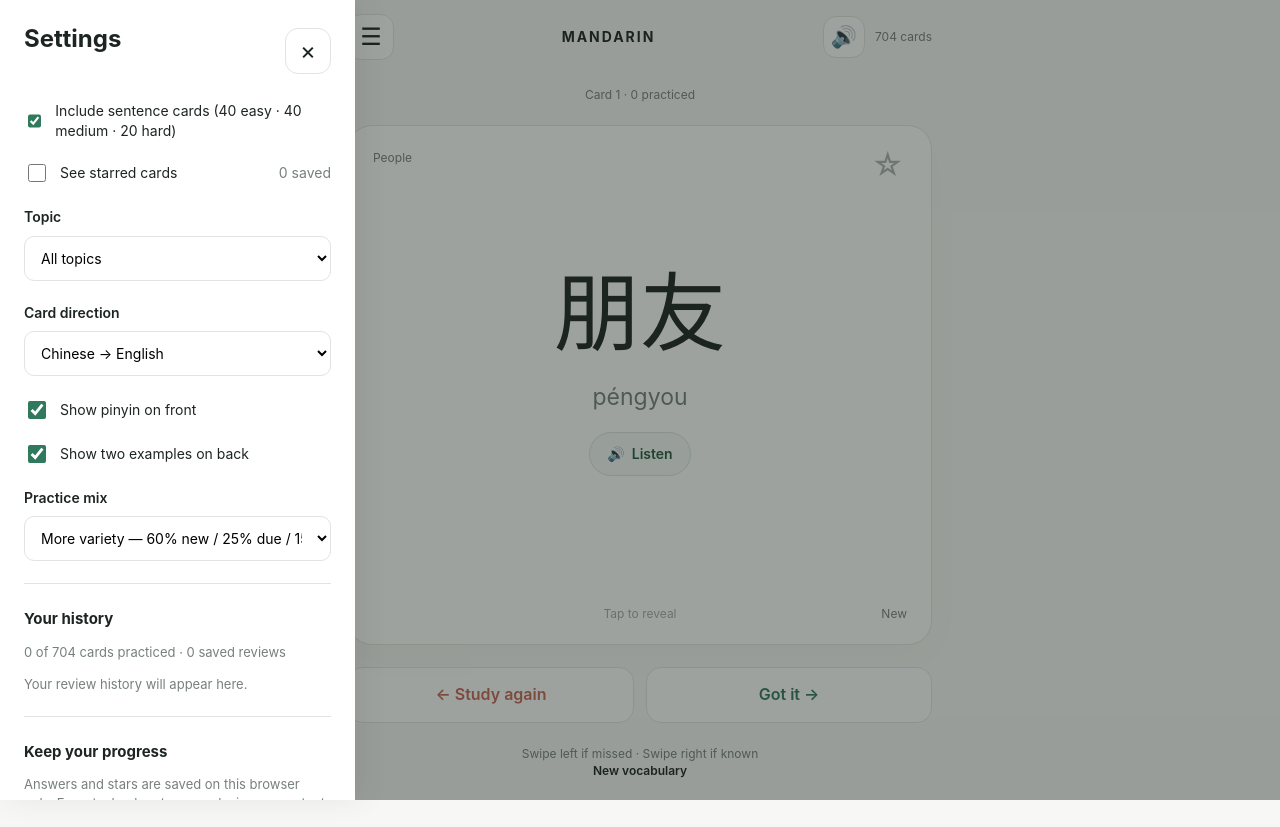
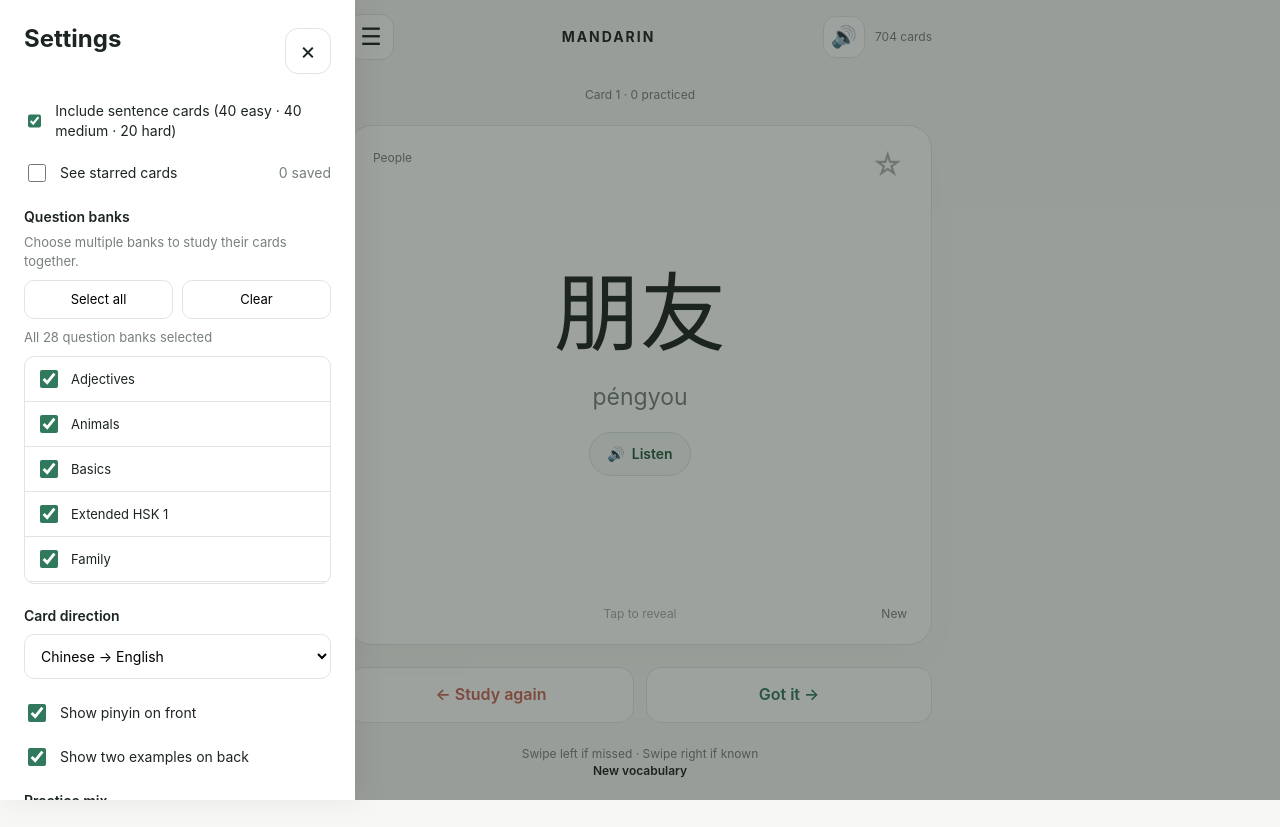
Before and after one commit to ulylab/mandarin-flashcards, a website with bundled scripts: page index.html in a window 1280 px wide. Both pictures are taken after a click on the button "Open settings". Built offline with nearby package versions, Linux system fonts and the light colour scheme.

Commit message:
Allow selecting multiple question banks
* Add multi-bank selection compatibility helpers

* Support selecting multiple question banks

* Support selecting multiple question banks

* Support selecting multiple question banks

* Support selecting multiple question banks

* Support selecting multiple question banks

* Support selecting multiple question banks

* Test multi-bank preferences and legacy migration

* Test mixed-bank scheduling and combined filters

* Run flashcard tests for pull requests and main

* Use existing Scheduler tests CI workflow

```diff
--- a/css/styles.css
+++ b/css/styles.css
@@ -52,3 +52,17 @@
 /* Quiet metadata label, matching the category label typography. */
 .seen-badge{position:absolute;right:24px;bottom:22px;z-index:5;pointer-events:none;color:var(--muted);font-size:12px;font-weight:400;line-height:1.45}
 .sentence-card .seen-badge{color:var(--sentence-accent);font-size:11px;letter-spacing:.04em}
+
+/* Multi-bank selection in Settings: native checkboxes work on touch and keyboard. */
+.bank-picker{border:0;padding:0;margin:22px 0;min-width:0}
+.bank-picker legend{font-size:14px;font-weight:600;padding:0}
+.bank-help{margin:5px 0 10px}
+.bank-actions{display:flex;gap:9px}
+.bank-actions button{flex:1;border:1px solid var(--border);border-radius:10px;background:#fff;padding:9px 10px;font-size:13px}
+.bank-actions button:focus-visible{outline:2px solid var(--green);outline-offset:2px}
+.bank-count{margin:9px 0}
+.bank-list{border:1px solid var(--border);border-radius:10px;max-height:228px;overflow-y:auto;overscroll-behavior:contain}
+.bank-option{display:flex;align-items:center;gap:10px;padding:10px 11px;font-size:13px;cursor:pointer;border-bottom:1px solid var(--border)}
+.bank-option:last-child{border-bottom:0}
+.bank-option input{flex:none;width:18px;height:18px;accent-color:var(--green)}
+.bank-option span{min-width:0;overflow-wrap:anywhere}
--- a/index.html
+++ b/index.html
@@ -11,7 +11,7 @@
 <div class="overlay" id="overlay"><aside class="panel" role="dialog" aria-modal="true" aria-label="Settings"><div class="panelhead"><h2>Settings</h2><button class="iconbtn" id="close" aria-label="Close settings">×</button></div>
 <label class="check"><input type="checkbox" id="sentencesEnabled" checked>Include sentence cards (40 easy · 40 medium · 20 hard)</label>
 <label class="check"><input type="checkbox" id="starredOnly">See starred cards <span id="starCount" class="star-count">0</span></label>
-<label class="setting"><span>Topic</span><select id="topic"><option value="all">All topics</option></select></label>
+<fieldset class="bank-picker"><legend>Question banks</legend><p class="muted bank-help">Choose multiple banks to study their cards together.</p><div class="bank-actions"><button type="button" id="banksAll">Select all</button><button type="button" id="banksNone">Clear</button></div><p class="muted bank-count" id="bankCount" role="status">Loading question banks…</p><div id="bankList" class="bank-list" aria-label="Available question banks"></div></fieldset>
 <label class="setting"><span>Card direction</span><select id="direction"><option value="zh">Chinese → English</option><option value="en">English → Chinese</option><option value="mix">Mixed</option></select></label>
 <label class="check"><input type="checkbox" id="pinyin" checked>Show pinyin on front</label>
 <label class="check"><input type="checkbox" id="examples" checked>Show two examples on back</label>
--- a/js/app.js
+++ b/js/app.js
@@ -1,8 +1,10 @@
 import {state, saveHistory, saveStars, saveSettings, saveReview, exportProgress, importProgress, resetReviewHistory} from './storage.js';
 import {nextCard, grade} from './scheduler.js';
+import {resolveBanks} from './banks.js';
 const $ = id => document.getElementById(id);
 const escapeHTML = value => String(value ?? '').replace(/[&<>"']/g, char => ({'&':'&amp;', '<':'&lt;', '>':'&gt;', '"':'&quot;', "'":'&#39;'}[char]));
 let cards = [], current = null, flipped = false, direction = 'zh', recent = [], session = 0;
+let availableBanks = [];
 let totalReviews = 0;
 let selectionCounts = {};
 let audioMuted = state.settings.audioMuted === true;
@@ -27,8 +29,40 @@ function playAudio(text = current?.zh) {
   synthesis.speak(utterance);
 }
 
+function selectedBanks() {
+  return [...$('bankList').querySelectorAll('input[type="checkbox"]:checked')].map(input => input.value);
+}
+function updateBankCount() {
+  const selected = selectedBanks().length;
+  $('bankCount').textContent = selected === availableBanks.length
+    ? `All ${selected} question banks selected`
+    : `${selected} of ${availableBanks.length} question banks selected`;
+}
+function setSelectedBanks(selection) {
+  const selected = new Set(selection);
+  for (const input of $('bankList').querySelectorAll('input[type="checkbox"]'))
+    input.checked = selected.has(input.value);
+  updateBankCount();
+}
+function buildBankPicker() {
+  const list = $('bankList');
+  list.replaceChildren();
+  for (const bank of availableBanks) {
+    const label = document.createElement('label');
+    label.className = 'bank-option';
+    const input = document.createElement('input');
+    input.type = 'checkbox';
+    input.value = bank;
+    const name = document.createElement('span');
+    name.textContent = bank;
+    label.append(input, name);
+    list.appendChild(label);
+  }
+}
 function options() {
-  return {starredOnly: $('starredOnly').checked, topic: $('topic').value,
+  const selected = selectedBanks();
+  return {starredOnly: $('starredOnly').checked,
+    topics: selected.length === availableBanks.length ? 'all' : selected,
     direction: $('direction').value, pinyin: $('pinyin').checked,
     examples: $('examples').checked, mix: $('mix').value,
     sentencesEnabled: $('sentencesEnabled').checked};
@@ -38,7 +72,8 @@ function restoreOptions() {
   const opts = state.settings;
   audioMuted = opts.audioMuted === true;
   renderMute();
-  for (const id of ['topic','direction','mix']) {
+  setSelectedBanks(resolveBanks(opts, availableBanks));
+  for (const id of ['direction','mix']) {
     const selected = id === 'mix' && opts[id] === 'balanced' ? 'new' : opts[id];
     if (selected && [...$(id).options].some(o => o.value === selected)) $(id).value = selected;
   }
@@ -125,7 +160,7 @@ function render() {
     $('content').innerHTML = '<div class="empty">No cards in this selection.<br><small>Change your filters in Settings.</small></div>';
     $('tip').textContent = '';
     $('progressText').textContent = 'No matching cards';
-    $('reviewNote').textContent = 'Choose a different topic or turn off starred-only';
+    $('reviewNote').textContent = 'Select question banks or adjust your filters';
     renderHistory(); return;
   }
   $('star').textContent = state.stars[c.id] ? '★' : '☆';
@@ -187,11 +222,17 @@ function wireEvents() {
   $('audioBtn').addEventListener('pointerdown', e => e.stopPropagation());
   $('audioBtn').addEventListener('pointerup', e => e.stopPropagation());
   $('audioBtn').addEventListener('click', e => { e.preventDefault(); e.stopPropagation(); playAudio(); });
-  for (const id of ['starredOnly','topic','direction','pinyin','examples','mix','sentencesEnabled']) {
+  const banksChanged = () => {
+    updateBankCount(); saveOptions(); recent=[]; selectionCounts={}; pick();
+  };
+  $('bankList').addEventListener('change', banksChanged);
+  $('banksAll').onclick = () => {setSelectedBanks(availableBanks); banksChanged();};
+  $('banksNone').onclick = () => {setSelectedBanks([]); banksChanged();};
+  for (const id of ['starredOnly','direction','pinyin','examples','mix','sentencesEnabled']) {
     $(id).addEventListener('change', () => {
       saveOptions();
-      if (['starredOnly','topic','direction','mix','sentencesEnabled'].includes(id)) {
-        if (['starredOnly','topic','mix','sentencesEnabled'].includes(id)) {recent=[]; selectionCounts={};}
+      if (['starredOnly','direction','mix','sentencesEnabled'].includes(id)) {
+        if (['starredOnly','mix','sentencesEnabled'].includes(id)) {recent=[]; selectionCounts={};}
         pick();
       } else render();
     });
@@ -264,9 +305,8 @@ async function start() {
   wireEvents();
   try {
     cards = await loadVocabulary();
-    const topics = [...new Set(cards.map(c=>c.topic))].sort();
-    $('topic').innerHTML = '<option value="all">All topics</option>' +
-      topics.map(t=>`<option value="${escapeHTML(t)}">${escapeHTML(t)}</option>`).join('');
+    availableBanks = [...new Set(cards.map(c=>c.topic))].sort();
+    buildBankPicker();
     restoreOptions(); pick();
     if ('serviceWorker' in navigator && location.protocol === 'https:')
       navigator.serviceWorker.register('sw.js').catch(()=>{});
--- /dev/null
+++ b/js/banks.js
@@ -0,0 +1,18 @@
+// A question bank is the existing card topic. Keep older single-topic preferences
+// and backups compatible while supporting multiple selected topics.
+export function resolveBanks(settings = {}, available = []) {
+  if (Array.isArray(settings.topics)) {
+    const selected = new Set(settings.topics);
+    return available.filter(bank => selected.has(bank));
+  }
+  if (settings.topics === 'all') return [...available];
+  if (settings.topic && settings.topic !== 'all' && available.includes(settings.topic))
+    return [settings.topic];
+  return [...available];
+}
+
+export function matchesBank(card, options = {}) {
+  if (options.topics === 'all') return true;
+  if (Array.isArray(options.topics)) return options.topics.includes(card.topic);
+  return !options.topic || options.topic === 'all' || card.topic === options.topic;
+}
--- a/js/scheduler.js
+++ b/js/scheduler.js
@@ -1,8 +1,10 @@
+import {matchesBank} from './banks.js';
+
 // Session-aware selection: respects review due dates and keeps recent cards apart.
 // Stable card IDs and the grade() history schema are unchanged.
 export function nextCard(cards, history, stars, options, recent = [], now = Date.now(), random = Math.random, counts = {}) {
   const pool = cards.filter(card =>
-    (options.topic === 'all' || card.topic === options.topic) &&
+    matchesBank(card, options) &&
     (!options.starredOnly || Boolean(stars[card.id])) &&
     (options.sentencesEnabled !== false || card.type !== 'sentence')
   );
--- a/sw.js
+++ b/sw.js
@@ -1,7 +1,7 @@
 // Offline support for GitHub Pages. Updating this file causes the cache to refresh.
-const CACHE = 'mandarin-flashcards-static-v11';
+const CACHE = 'mandarin-flashcards-static-v12';
 const CORE = ['./', 'index.html', 'css/styles.css', 'js/app.js',
-  'js/storage.js', 'js/scheduler.js', 'data/manifest.json', 'manifest.webmanifest'];
+  'js/storage.js', 'js/scheduler.js', 'js/banks.js', 'data/manifest.json', 'manifest.webmanifest'];
 
 self.addEventListener('install', event => event.waitUntil((async () => {
   const cache = await caches.open(CACHE);
```
Also changed, not shown: tests/banks.test.js (added, +35 -0 lines), tests/scheduler.test.js (+27 -0 lines), README.md.
